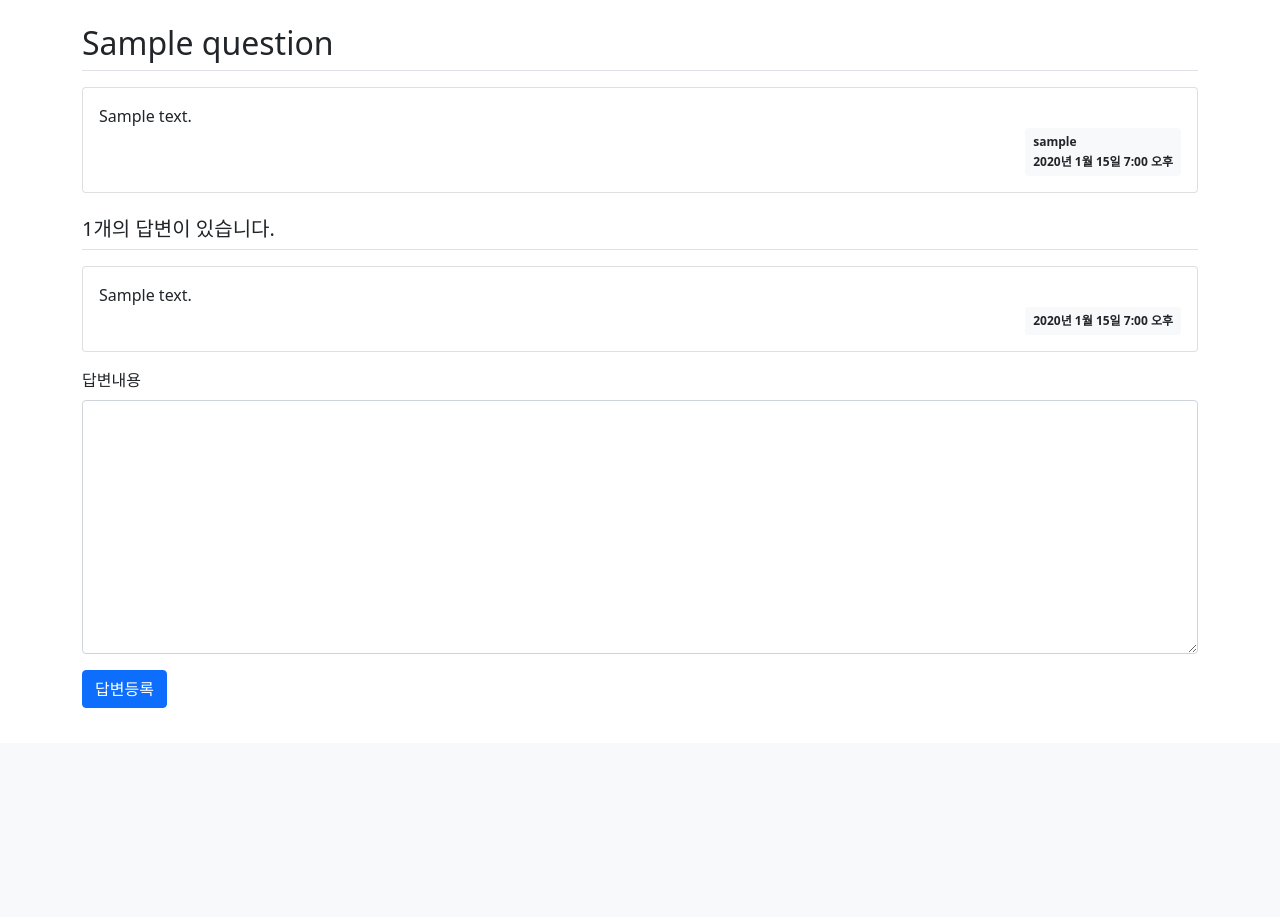
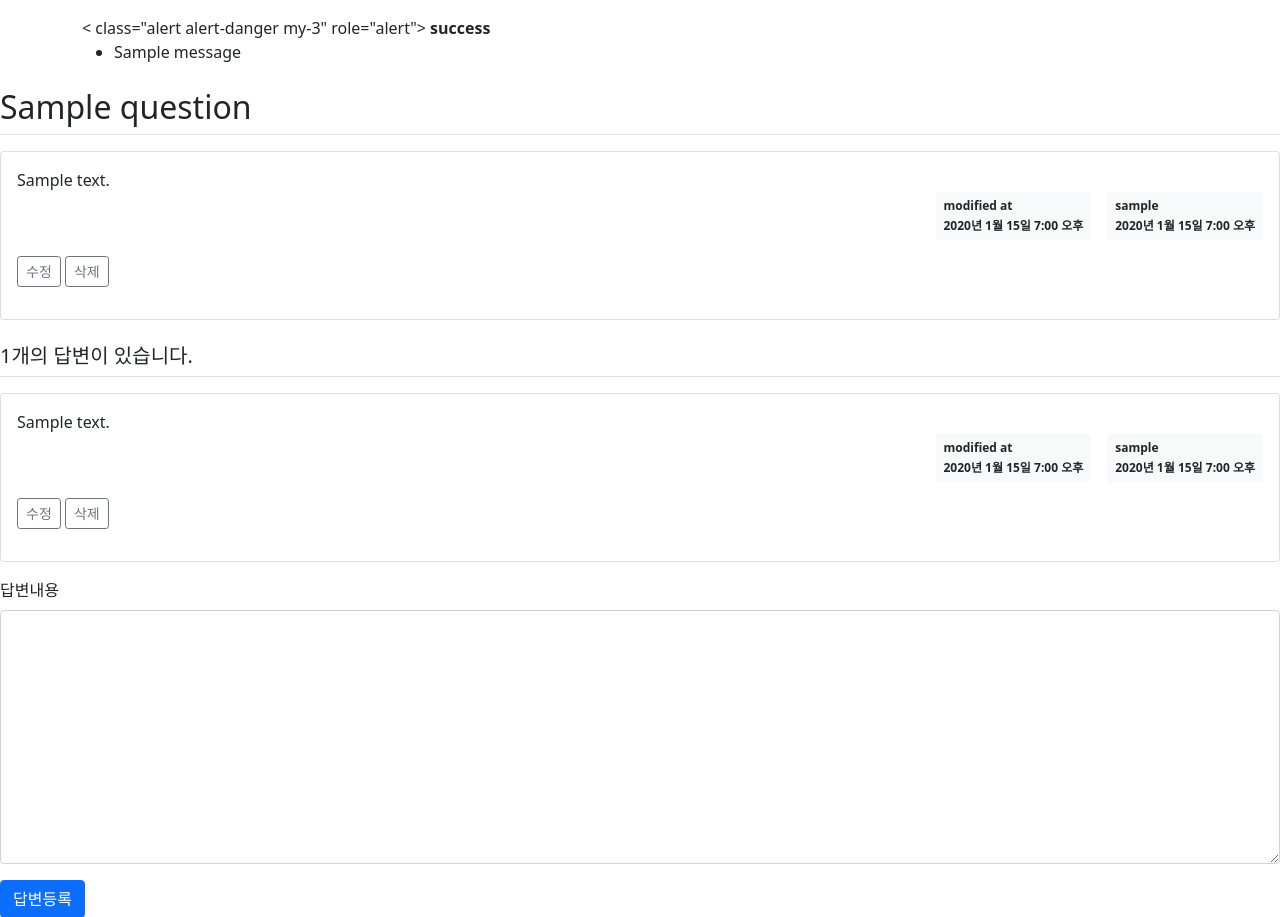
Before and after one commit to uberphoebus/jump2django, a Django app: page /pybo/answer/create/1/ in a window 1280 px wide. Shown: the part 57-974 px from the top of the page. Before the commit the page ends 765 px from the top, so only its background shows below. Run offline with Django 4.2, Linux system fonts and the light colour scheme; a user stored in the database is signed in; tables that the repository leaves empty hold one stand-in row (values such as "Sample post"); one stand-in notice (Sample message) is shown; some libraries are stand-ins or nearby versions.

Commit message:
add 3-09 modify/delete

```diff
--- a/pybo/models.py
+++ b/pybo/models.py
@@ -8,6 +8,7 @@
     subject = models.CharField(max_length=200)
     content = models.TextField()
     create_date = models.DateTimeField()
+    modify_date = models.DateTimeField(null=True, blank=True)
 
 
 class Answer(models.Model):
@@ -16,3 +17,4 @@
     question = models.ForeignKey(Question, on_delete=models.CASCADE)
     content = models.TextField()
     create_date = models.DateTimeField()
+    modify_date = models.DateTimeField(null=True, blank=True)
--- a/pybo/urls.py
+++ b/pybo/urls.py
@@ -10,4 +10,8 @@
     path('<int:question_id>/', views.detail, name='detail'),
     path('answer/create/<int:question_id>/', views.answer_create, name='answer_create'),
     path('question/create/', views.question_create, name='question_create'),
+    path('question/modify/<int:question_id>/', views.question_modify, name='question_modify'),
+    path('question/delete/<int:question_id>/', views.question_delete, name='question_delete'),
+    path('answer/modify/<int:answer_id>/', views.answer_modify, name='answer_modify'),
+    path('answer/delete/<int:answer_id>/', views.answer_delete, name='answer_delete'),
 ]
--- a/pybo/views.py
+++ b/pybo/views.py
@@ -1,8 +1,9 @@
 from django.shortcuts import render, get_object_or_404, redirect
 from django.core.paginator import Paginator
+from django.contrib import messages
 from django.contrib.auth.decorators import login_required
 from django.utils import timezone
-from pybo.models import Question
+from pybo.models import Question, Answer
 from pybo.forms import QuestionForm, AnswerForm
 
 # Create your views here.
@@ -60,3 +61,61 @@
         form = QuestionForm()
     context = {'form': form}
     return render(request, 'pybo/question_form.html', context=context)
+
+
+@login_required(login_url='common:login')
+def question_modify(request, question_id):
+    question = get_object_or_404(Question, pk=question_id)
+    if request.user != question.author:
+        messages.error(request=request, message='수정권한이 없습니다.')
+        return redirect('pybo:detail', question_id=question.id) # type: ignore
+    if request.method == 'POST':
+        form = QuestionForm(request.POST, instance=question) # instance : 수정할 객체를 지정
+        if form.is_valid():
+            question = form.save(commit=False)
+            question.modify_date = timezone.now()
+            question.save()
+            return redirect('pybo:detail', question_id=question.id)
+    else:
+        form = QuestionForm(instance=question)
+    context = {'form': form}
+    return render(request=request, template_name='pybo/question_form.html', context=context)
+
+
+@login_required(login_url='common:login')
+def question_delete(request, question_id):
+    question = get_object_or_404(Question, pk=question_id)
+    if request.user != question.author:
+        messages.error(request=request, message='삭제권한이 없습니다.')
+        return redirect('pybo:detail', question_id=question.id) # type: ignore
+    question.delete()
+    return redirect('pybo:index')
+
+
+@login_required(login_url='common:login')
+def answer_modify(request, answer_id):
+    answer = get_object_or_404(Answer, pk=answer_id)
+    if request.user != answer.author:
+        messages.error(request=request, message='수정권한이 없습니다.')
+        return redirect('pybo:detail', question_id=answer.question.id) # type: ignore
+    if request.method == 'POST':
+        form = AnswerForm(request.POST, instance=answer)
+        if form.is_valid():
+            answer = form.save(commit=False)
+            answer.modify_date = timezone.now()
+            answer.save()
+            return redirect('pybo:detail', question_id=answer.question.id)
+    else:
+        form = AnswerForm(instance=answer)
+    context = {'answer': answer, 'form': form}
+    return render(request, 'pybo/answer_form.html', context=context)
+
+
+@login_required(login_url='common:login')
+def answer_delete(request, answer_id):
+    answer = get_object_or_404(Answer, pk=answer_id)
+    if request.user != answer.author:
+        messages.error(request=request, message='삭제권한이 없습니다.')
+    else:
+        answer.delete()
+    return redirect('pybo:detail', question_id=answer.question.id) # type: ignore
--- a/templates/base.html
+++ b/templates/base.html
@@ -24,6 +24,10 @@
 
     <!-- Bootstrap JS -->
     <script src="{% static 'bootstrap.min.js' %}"></script>
+    <!-- 자바스크립트 시작 -->
+    {% block script %}
+    {% endblock %}
+    <!-- 자바스크립트 끝 -->
 
 </body>
 </html>
--- a/templates/pybo/question_detail.html
+++ b/templates/pybo/question_detail.html
@@ -3,6 +3,15 @@
 {% block content %}
 
 <div class="container my-3">
+    <!-- message 표시 -->
+    {% if messages %}
+    < class="alert alert-danger my-3" role="alert">
+        {% for message in messages %}
+            <strong>{{ message.tags }}</strong>
+            <ul><li>{{ message }}</li></ul>
+        {% endfor %}
+    </div>
+    {% endif %}
 
     <!-- 질문 -->
     <h2 class="border-bottom py-2">{{ question.subject }}</h2>
@@ -10,10 +19,25 @@
         <div class="card-body">
             <div class="card-text" style="white-space: pre-line;">{{ question.content }}</div>
             <div class="d-flex justify-content-end">
+
+                {% if question.modify_date %}
+                    <div class="badge bg-light text-dark p-2 text-start mx-3">
+                        <div class="mb-2">modified at</div>
+                        <div>{{ question.modify_date }}</div>
+                    </div>
+                {% endif %}
+
                 <div class="badge bg-light text-dark p-2 text-start">
                     <div class="mb-2">{{ question.author.username }}</div>
                     <div>{{ question.create_date }}</div>
                 </div>
+            </div>
+            <div class="my-3">
+                {% if request.user == question.author %}
+                    <a href="{% url 'pybo:question_modify' question.id %}"class="btn btn-sm btn-outline-secondary">수정</a>
+                    <a href="javascript:void(0)" class="delete btn btn-sm btn-outline-secondary"
+                        data-uri="{% url 'pybo:question_delete' question.id %}">삭제</a>
+                {% endif %}
             </div>
         </div>
     </div>
@@ -24,7 +48,27 @@
         <div class="card my-3">
             <div class="card-body">
                 <div class="card-text" style="white-space: pre-line;"> {{ answer.content }}</div>
-                <div class="d-flex justify-content-end"><div class="badge bg-light text-dark p-2">{{ answer.create_date }}</div></div>
+                <div class="d-flex justify-content-end">
+
+                    {% if answer.modify_date %}
+                        <div class="badge bg-light text-dark p-2 text-start mx-3">
+                            <div class="mb-2">modified at</div>
+                            <div>{{ answer.modify_date }}</div>
+                        </div>
+                    {% endif %}
+
+                    <div class="badge bg-light text-dark p-2 text-start">
+                        <div class="mb-2">{{ answer.author.username }}</div>
+                        <div>{{ answer.create_date }}</div>
+                    </div>
+                </div>
+                <div class="my-3">
+                    {% if request.user == answer.author %}
+                        <a href="{% url 'pybo:answer_modify' answer.id %}" class="btn btn-sm btn-outline-secondary">수정</a>
+                        <a href="javascript:void(0)" class="delete btn btn-sm btn-outline-secondary"
+                            data-uri="{% url 'pybo:answer_delete' answer.id %}">삭제</a>
+                    {% endif %}
+                </div>
             </div>
         </div>
     {% endfor %}
@@ -59,3 +103,16 @@
 </div>
 
 {% endblock %}
+
+{% block script %}
+<script type="text/javascript">
+    const delete_elements = document.getElementsByClassName('delete');
+    Array.from(delete_elements).forEach(function(element) {
+        element.addEventListener('click', function() {
+            if(confirm('정말로 삭제하시겠습니까?')) {
+                location.href = this.dataset.uri;
+            };
+        });
+    });
+</script>
+{% endblock %}
```
Also changed, not shown: templates/pybo/answer_form.html (added, +16 -0 lines), pybo/migrations/0004_answer_modify_date_question_modify_date.py (added).
